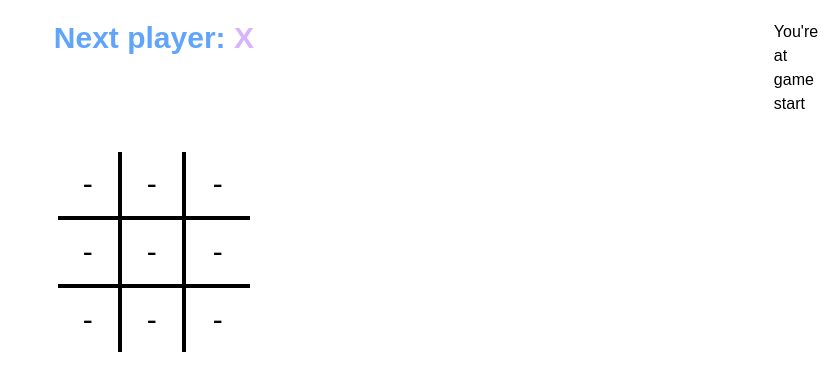
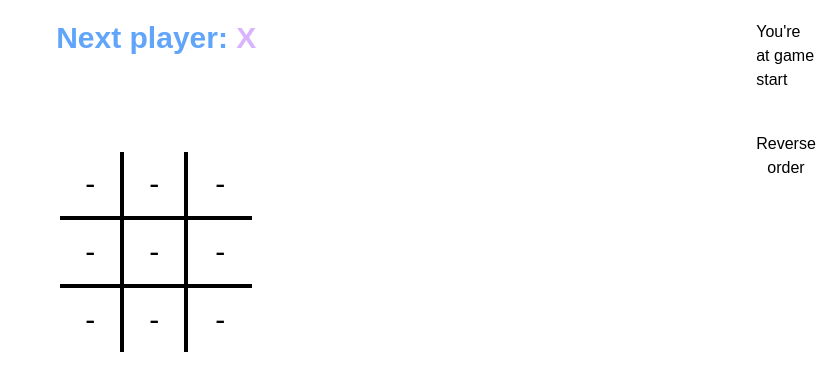
Before and after one commit to paunov0000/Tic-Tac-Toe, a React (Vite) app: page / in a window 1280 px wide. Shown: the top 390 px of the page, without its empty margins (454-1280 px from the left). Built offline with nearby package versions, Linux system fonts and the light colour scheme.

Commit message:
Added a  button that lets you sort the moves in either ascending or descending order.

```diff
--- a/src/App.jsx
+++ b/src/App.jsx
@@ -4,6 +4,7 @@ import Board from './components/Board';
 export default function Game() {
 	const [history, setHistory] = useState([Array(9).fill(null)]);
 	const [currentMove, setCurrentMove] = useState(0);
+	const [isReversed, setReversed] = useState(false);
 	const currentStage = history[currentMove];
 	const xIsNext = currentMove % 2 === 0;
 
@@ -17,23 +18,22 @@ export default function Game() {
 		setCurrentMove(nextMove);
 	}
 
-	const moves = history.map((squares, move) => {
-		let description;
-		if (move === currentMove && move > 0) {
-			description = `You're at move #${move}`;
-		} else if (move > 0) {
-			description = `Go to move #${move}`;
-		} else if (move === currentMove && move === 0) {
-			description = `You're at game start`;
-		} else {
-			description = 'Go to game start';
-		}
-		if (move === currentMove) {
-			return <p>{description}</p>;
-		}
+	let moves;
+	moves = history.map((squares, move) => {
+		let actMove = isReversed ? history.length - move - 1 : move;
+		console.log(actMove);
+
+		const description =
+			(actMove === currentMove ? `You're at` : `Go to`) +
+			(actMove === 0 ? ` game start` : ` move #${actMove}`);
+
 		return (
-			<li key={move}>
-				<button onClick={() => jumpTo(move)}>{description}</button>
+			<li key={actMove}>
+				{actMove === currentMove ? (
+					<p>{description}</p>
+				) : (
+					<button onClick={() => jumpTo(actMove)}>{description}</button>
+				)}
 			</li>
 		);
 	});
@@ -47,8 +47,15 @@ export default function Game() {
 					onPlay={handlePlay}
 				></Board>
 			</div>
-			<div>
-				<ul>{moves}</ul>
+			<div className='flex flex-col gap-10'>
+				<div>
+					<ol>{moves}</ol>
+				</div>
+				<div>
+					<button onClick={() => setReversed(!isReversed)}>
+						{isReversed ? 'Normal order' : 'Reverse order'}
+					</button>
+				</div>
 			</div>
 		</div>
 	);
```
